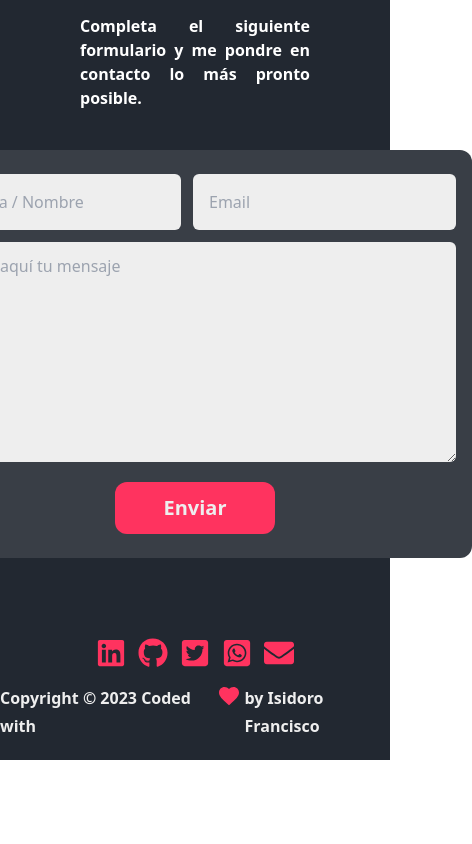
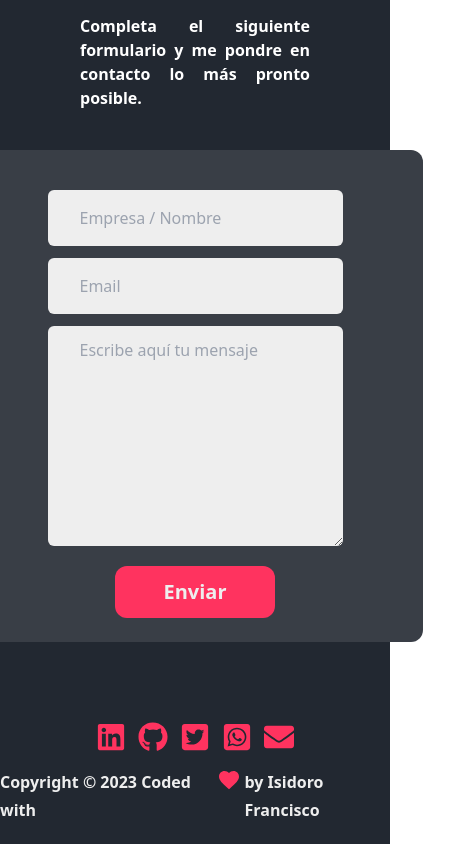
Before and after one commit to FranciscoHIDev/Portafolio, a React (Vite) app in the folder client/: page / in a window 390 px wide. Shown: the part 1403-2247 px from the top of the page, 472 px wide, since content can reach past the window. Before the commit the page ends 2163 px from the top, so only its background shows below. Built offline with nearby package versions, Linux system fonts and the light colour scheme.

Commit message:
actualizacion contact

```diff
--- a/client/src/pages/Contact/Contact.jsx
+++ b/client/src/pages/Contact/Contact.jsx
@@ -67,12 +67,12 @@ function Contact() {
               pronto posible.
             </p>
           </div>
-          <div className="flex bg-cards md:px-20 md:pt-10 md:pb-10 py-6 px-4 rounded-xl  items-center">
+          <div className="flex bg-cards px-20 pt-10 md:pb-10 py-6 rounded-xl  items-center">
             <form ref={form} onSubmit={(e) => sendEmail(e)}>
-              <div className="flex flex-row ">
-                <div className="flex mb-3 mr-3">
+              <div className="flex md:flex-row flex-col items-center ">
+                <div className="flex mb-3 md:mr-3">
                   <input
-                    className="rounded-md md:p-4 p-2 text-background bg-[#EEEEEE]  focus:outline-secondary"
+                    className="rounded-md md:p-4  py-4 px-8 text-background bg-[#EEEEEE]  focus:outline-secondary"
                     type="text"
                     name="user_name"
                     value={input.user_name}
@@ -84,7 +84,7 @@ function Contact() {
 
                 <div className="flex mb-3">
                   <input
-                    className="rounded-md p-4 text-background bg-[#EEEEEE]  focus:outline-secondary"
+                    className="rounded-md md:p-4  py-4 px-8 text-background bg-[#EEEEEE]  focus:outline-secondary"
                     type="email"
                     name="user_email"
                     value={input.user_email}
@@ -107,7 +107,7 @@ function Contact() {
 
               <div className="flex flex-col pb-5">
                 <textarea
-                  className="rounded-md pb-40 px-2 py-3 text-background bg-[#EEEEEE] focus:outline-secondary"
+                  className="rounded-md pb-40 md:px-2 py-3 px-8 text-background bg-[#EEEEEE] focus:outline-secondary"
                   name="message"
                   value={input.message}
                   placeholder="Escribe aquí tu mensaje"
```
